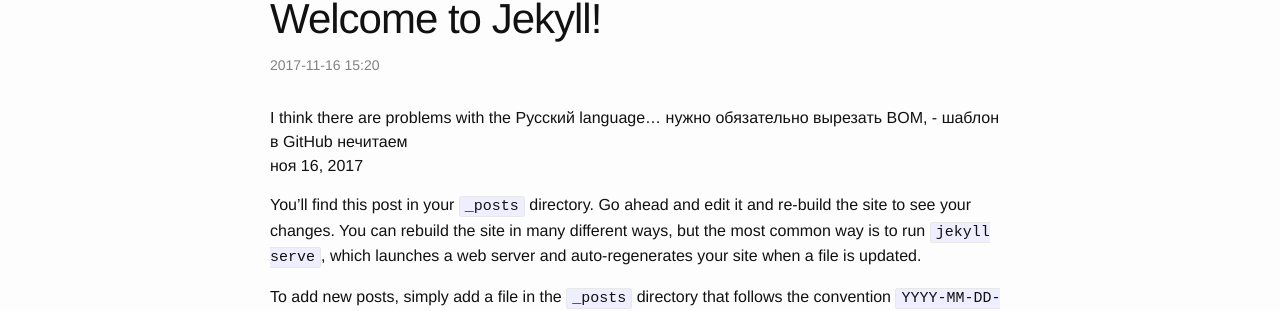
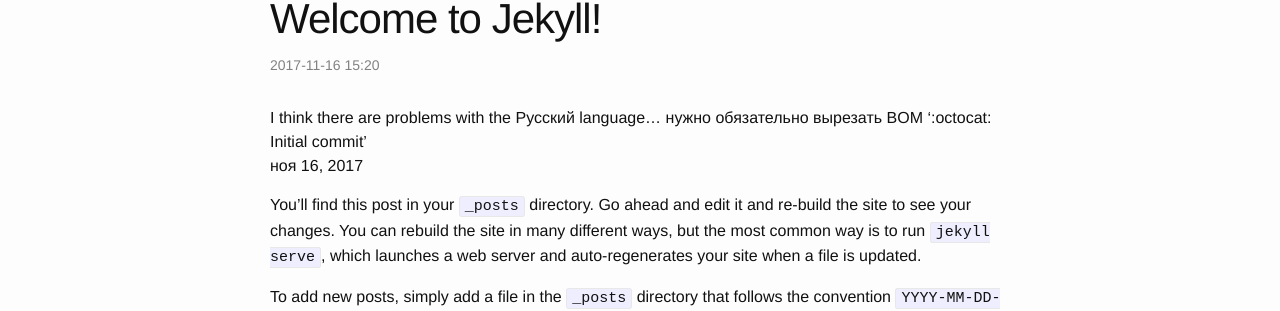
Before and after one commit to bopoh13/ctc-leaflet1, a Jekyll site: the page built from _posts/2017-11-16-welcome.md, in a window 1280 px wide. Shown: the part 146-457 px from the top of the page. Built offline with Jekyll 4.4.1, drawn with Linux system fonts in a browser that asks for light colours; nearby versions of some CDN libraries.

Commit message:
:octocat: Initial commit

```diff
--- a/_posts/2017-11-16-welcome.md
+++ b/_posts/2017-11-16-welcome.md
@@ -5,7 +5,7 @@ date:   2017-11-16 15:20:00 +0300
 categories: jekyll update
 ---
 I think there are problems with the Русский language...
-нужно обязательно вырезать BOM, - шаблон в GitHub нечитаем
+нужно обязательно вырезать BOM ':octocat: Initial commit'
 {{ page.date | localize: "%b %-d, %Y" }}
 
 You'll find this post in your `_posts` directory. Go ahead
```
Also changed, not shown: 1 other file.
